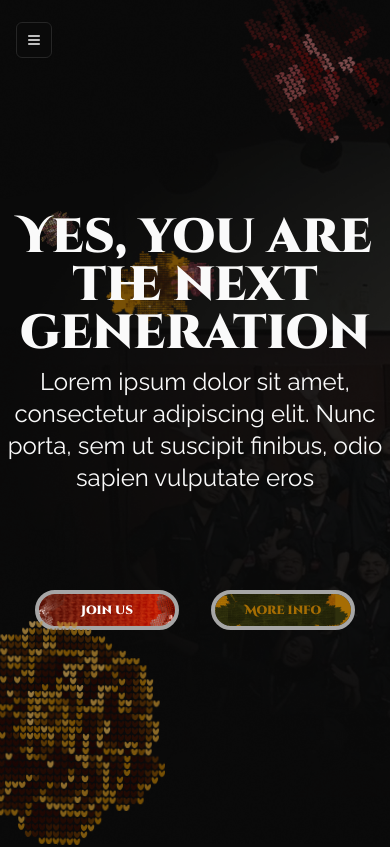
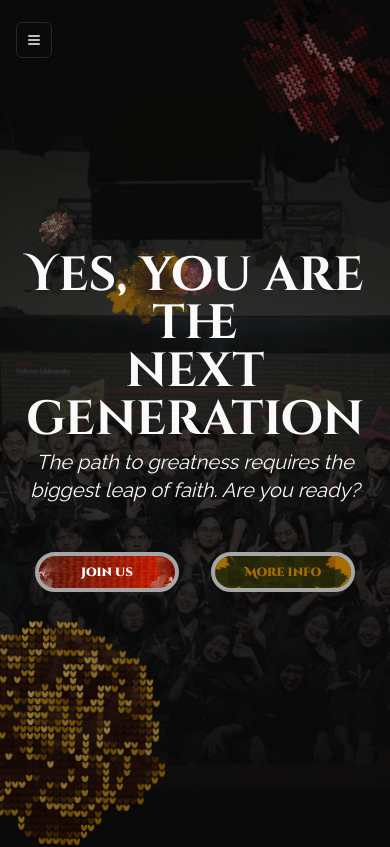
Before and after one commit to NgodingTeddybear/tedxtu-frontend-1.0, a Next.js app: page /recruitment in a window 390 px wide. Shown: the top 847 px of the page. Built offline with nearby package versions, Linux system fonts and the light colour scheme.

Commit message:
Feat: configure hero responsiveness

```diff
--- a/src/app/recruitment/page.tsx
+++ b/src/app/recruitment/page.tsx
@@ -131,7 +131,7 @@ export default function Recuitment() {
             </nav>
 
             {/* hero */}
-            <div className='relative flex flex-col justify-center items-center gap-24 w-full h-screen [background-image:url("../../public/recruitment-bg.png")] bg-cover'>
+            <div className='relative flex flex-col justify-center items-center gap-12 w-full h-screen [background-image:url("../../public/recruitment-bg.png")] bg-cover bg-center'>
                 <motion.div
                     animate={{
                         y: ['0%', '-20%', '0%'],
@@ -178,14 +178,12 @@ export default function Recuitment() {
                         className='rotate-[-120deg]'
                     />
                 </motion.div>
-                <div className='flex flex-col justify-center items-center gap-2 z-10'>
-                    <h1 className='text-5xl font-black text-center'>
-                        Yes, you are the next generation
+                <div className='flex flex-col justify-center items-center gap-1 z-10 px-10'>
+                    <h1 className='text-5xl md:text-6xl lg:text-7xl font-bold text-center'>
+                        Yes, you are the<br />next generation
                     </h1>
-                    <p className='font-[raleway] text-center text-2xl max-w-[800px]'>
-                        Lorem ipsum dolor sit amet, consectetur adipiscing elit.
-                        Nunc porta, sem ut suscipit finibus, odio sapien
-                        vulputate eros
+                    <p className='font-[raleway] text-center text-xl max-w-[800px] italic'>
+                        The path to greatness requires the biggest leap of faith. Are you ready?
                     </p>
                 </div>
                 <div className='flex gap-8'>
```
